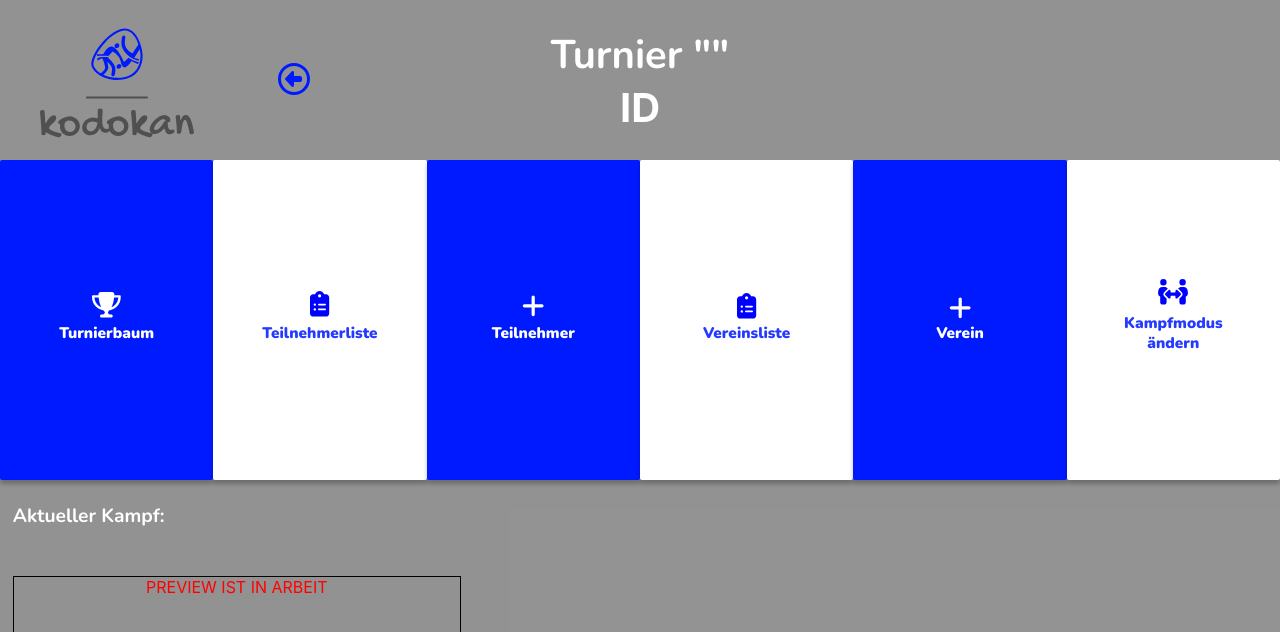
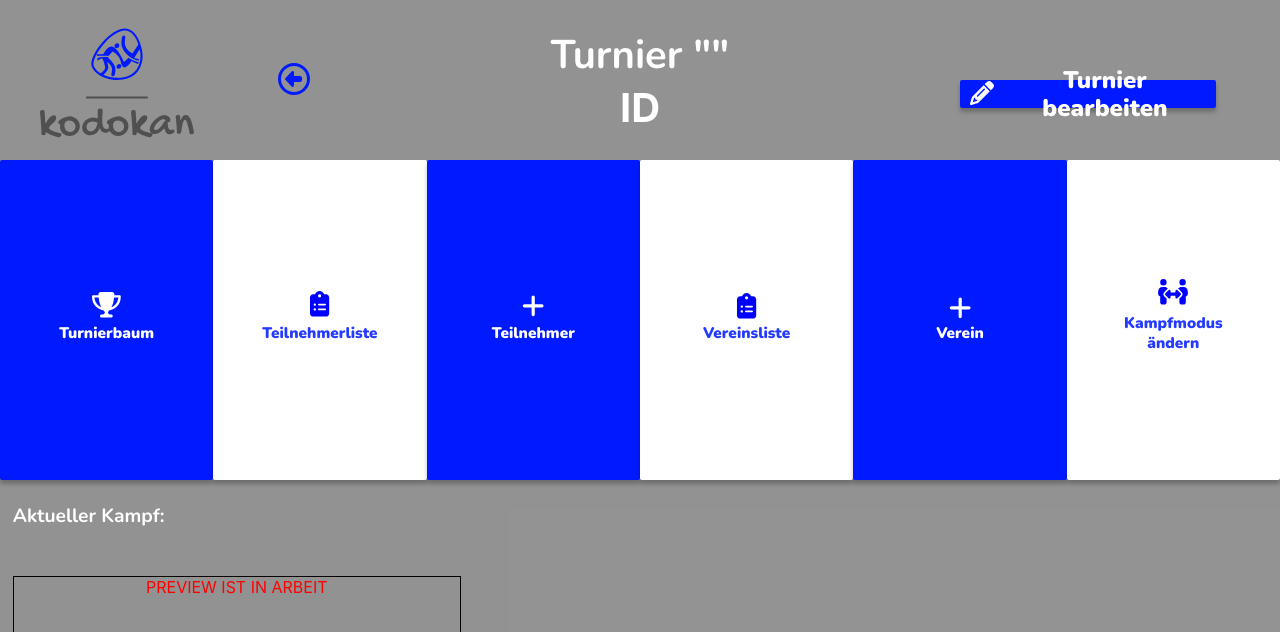
Before and after one commit to Rindersteak/JudoKampfFront, a React (Create React App) app: page /tournament-details/1 in a window 1280 px wide. Shown: the top 632 px of the page. Built offline with nearby package versions, Linux system fonts and the light colour scheme; no server answers.

Commit message:
added edit tournament button in TournamentDetails

```diff
--- a/src/Pages/TournamentDetails/TournamentDetails.css
+++ b/src/Pages/TournamentDetails/TournamentDetails.css
@@ -134,3 +134,48 @@
   align-items: center;
   justify-content: center;
 }
+
+.editTorunamentButton{
+  /* Button / Primary */
+
+
+  /* Auto layout */
+  border: #001AFF;
+
+  display: flex;
+  flex-direction: row;
+  justify-content: center;
+  align-items: center;
+  padding: 5px 10px;
+  gap: 10px;
+
+  position: absolute;
+  left: 75%;
+  top: 80px;
+
+  background: #001AFF;
+  box-shadow: 0px 4px 4px rgba(0, 0, 0, 0.25);
+  border-radius: 2px;
+
+  width: 20%;
+  height: 3.5%;
+
+/* Button Text Style
+
+Buttons
+*/
+font-family: 'Nunito';
+font-style: normal;
+font-weight: 900;
+font-size: 24px;
+line-height: 28px;
+
+color: #FFFFFF;
+
+
+/* Inside auto layout */
+
+flex: none;
+order: 0;
+flex-grow: 0;
+}
--- a/src/Pages/TournamentDetails/TournamentDetails.tsx
+++ b/src/Pages/TournamentDetails/TournamentDetails.tsx
@@ -3,7 +3,7 @@ import { useParams, useNavigate } from 'react-router-dom';
 import { getTournaments, getTotalTournaments } from '../../API/tournamentAPI';
 import './TournamentDetails.css';
 import { FontAwesomeIcon } from '@fortawesome/react-fontawesome';
-import { faClipboardList, faPeopleArrows, faPlus, faTree, faTrophy } from '@fortawesome/free-solid-svg-icons';
+import { faClipboardList, faPencil, faPeopleArrows, faPlus, faTree, faTrophy } from '@fortawesome/free-solid-svg-icons';
 import { Tournament } from '../../types';
 import Banner from '../../Tools/Banner';
 
@@ -64,6 +64,15 @@ const TournamentDetails: React.FC<TournamentDetailsProps> = ({ onOpenFighterList
       {/* Für den Edit-Button kann hier einfach der Button aus der Banner.tsx aufgerufen werden */}
 
       {/* Container für die Karten */}
+
+
+
+      <button className='editTorunamentButton'>
+        <div>
+          <FontAwesomeIcon icon={faPencil} />
+        </div>
+        Turnier bearbeiten
+      </button>
 
       <div className="cards-container">
         <CardOne tournamentId={tournamentId || ''} />
```
